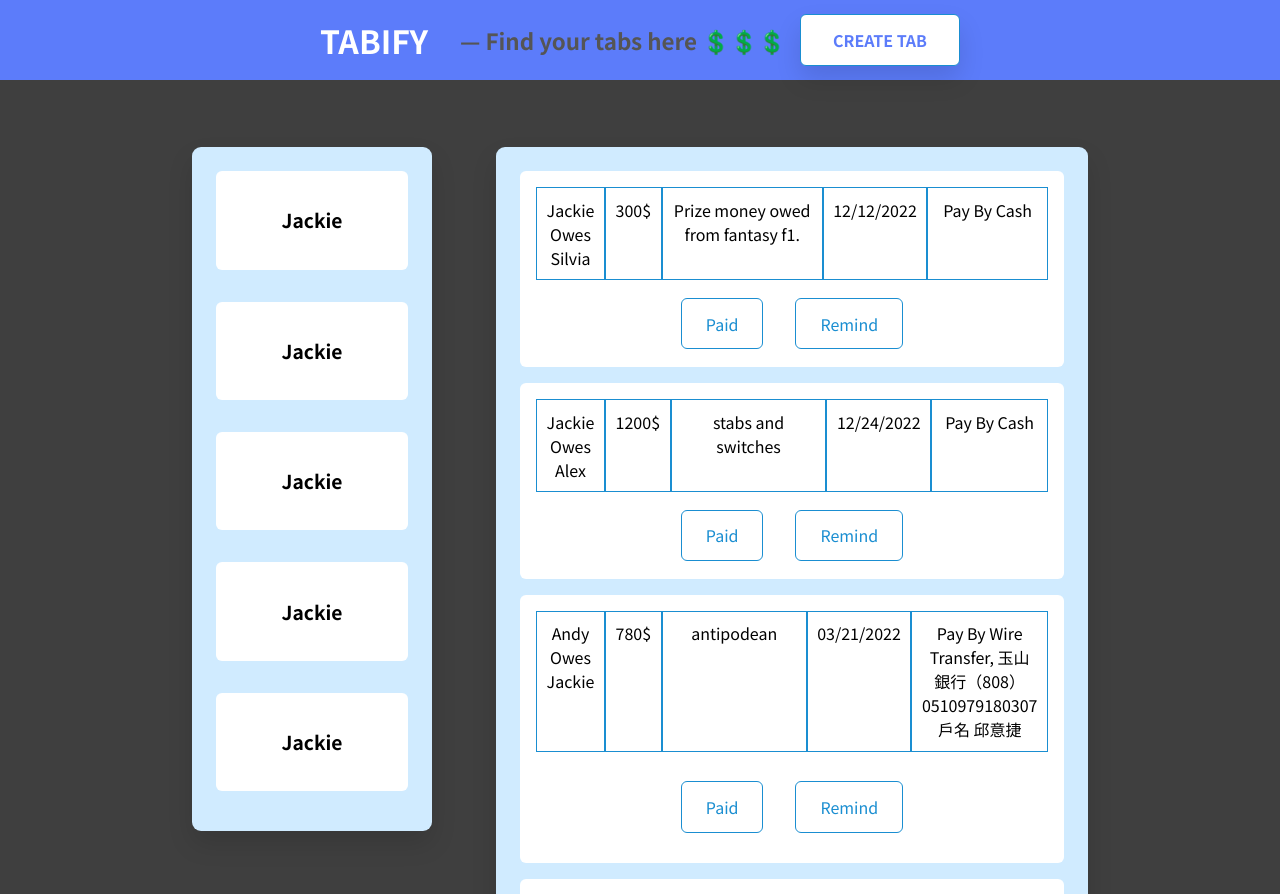
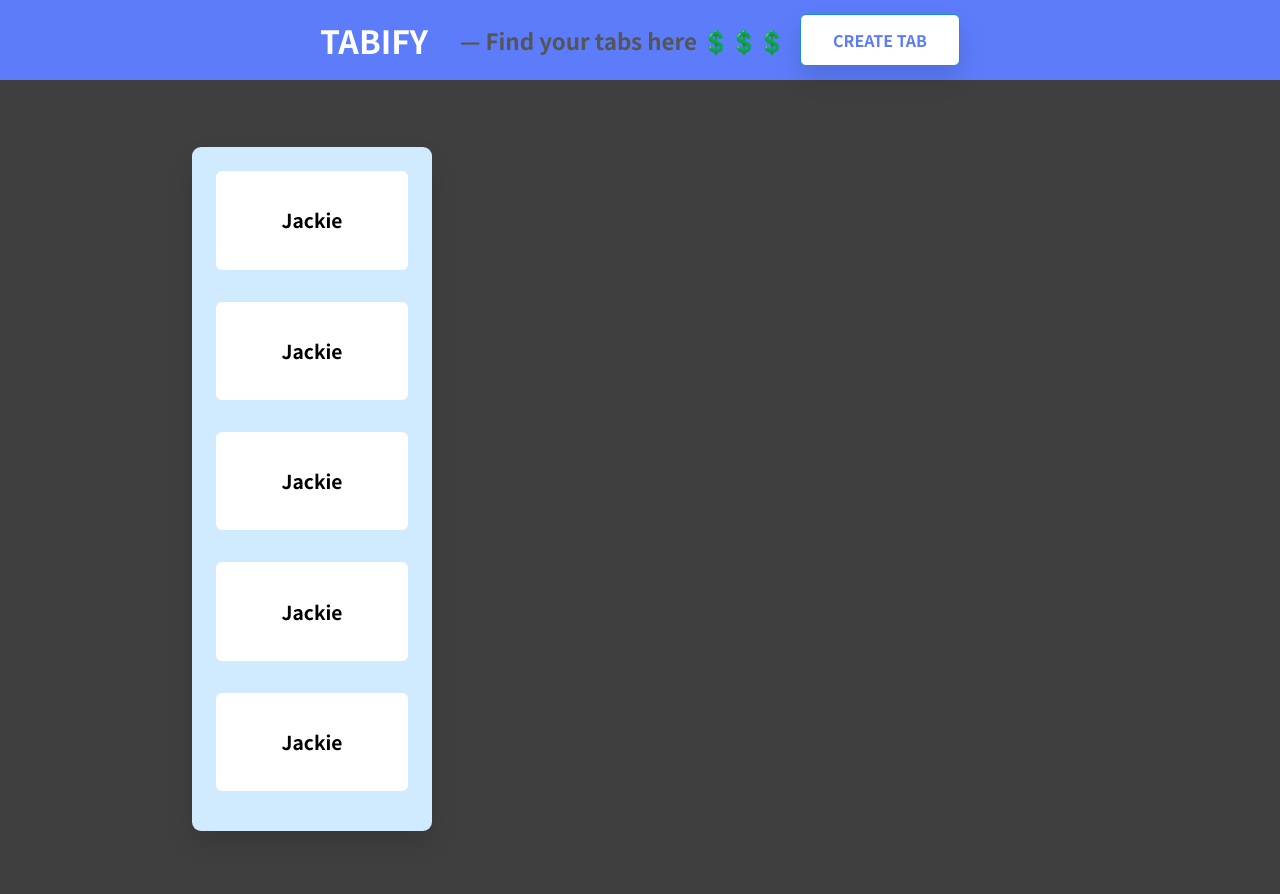
Before and after one commit to foojack87/tab-manager, a React (Create React App) app: page / in a window 1280 px wide. Shown: the top 894 px of the page. Built offline with nearby package versions, Linux system fonts and the light colour scheme.

Commit message:
dynamically render tab list from tab state, disabled closing submit from through clicking on backdrop

```diff
--- a/src/App.js
+++ b/src/App.js
@@ -9,6 +9,7 @@ import UsersContainer from "./components/Users/UsersContainer";
 
 function App() {
   const showTabForm = useSelector((state) => state.tab.isTabFormShown);
+  const tabItems = useSelector((state) => state.tabDetails.tab);
 
   return (
     <Fragment>
@@ -16,7 +17,7 @@ function App() {
       <Layout>
         <MainContainer>
           <UsersContainer />
-          <TabContainer />
+          {tabItems.length > 0 && <TabContainer />}
         </MainContainer>
       </Layout>
     </Fragment>
--- a/src/components/Tab/Tab.js
+++ b/src/components/Tab/Tab.js
@@ -1,8 +1,15 @@
 import classes from "./Tab.module.css";
 import TabCard from "./TabCard";
+import { useDispatch } from "react-redux";
+import { tabActions } from "../store/tabDetails";
 
 const Tab = (props) => {
-  const { user, payer, amount, description, date, paymethod } = props;
+  const { id, user, payer, amount, description, date, paymethod } = props;
+  const dispatch = useDispatch();
+
+  const removeTabHandler = () => {
+    dispatch(tabActions.deleteTab(id));
+  };
 
   return (
     <li>
@@ -17,7 +24,7 @@ const Tab = (props) => {
           <li>{paymethod}</li>
         </ul>
         <div className={classes.tabactions}>
-          <button>Paid</button>
+          <button onClick={removeTabHandler}>Paid</button>
           <button>Remind</button>
         </div>
       </TabCard>
--- a/src/components/Tab/TabForm.js
+++ b/src/components/Tab/TabForm.js
@@ -48,7 +48,7 @@ const TabForm = (props) => {
     // submit form data to firebase
     dispatch(
       tabActions.createNewTab({
-        id: props.id,
+        id: Math.random(),
         user: enteredUsername,
         payer: enteredPayer,
         amount: enteredAmount,
--- a/src/components/Tab/TabList.js
+++ b/src/components/Tab/TabList.js
@@ -1,49 +1,51 @@
 import Tab from "./Tab";
+import { useSelector } from "react-redux";
 import classes from "./TabList.module.css";
 
-const DUMMY_TABS = [
-  {
-    id: "p1",
-    user: "Jackie",
-    payer: "Silvia",
-    amount: "300",
-    description: "Prize money owed from fantasy f1.",
-    date: "12/12/2022",
-    paymethod: "Pay By Cash",
-  },
-  {
-    id: "p2",
-    user: "Jackie",
-    payer: "Alex",
-    amount: "1200",
-    description: "stabs and switches",
-    date: "12/24/2022",
-    paymethod: "Pay By Cash",
-  },
-  {
-    id: "p3",
-    user: "Andy",
-    payer: "Jackie",
-    amount: "780",
-    description: "antipodean",
-    date: "03/21/2022",
-    paymethod: "Pay By Wire Transfer, 玉山銀行（808）0510979180307 戶名 邱意捷",
-  },
-  {
-    id: "p4",
-    user: "Mike",
-    payer: "Jackie",
-    amount: "360",
-    description: "food and drinks",
-    date: "07/03/2022",
-    paymethod: "Pay By Cash",
-  },
-];
+// const DUMMY_TABS = [
+//   {
+//     id: "p1",
+//     user: "Jackie",
+//     payer: "Silvia",
+//     amount: "300",
+//     description: "Prize money owed from fantasy f1.",
+//     date: "12/12/2022",
+//     paymethod: "Pay By Cash",
+//   },
+//   {
+//     id: "p2",
+//     user: "Jackie",
+//     payer: "Alex",
+//     amount: "1200",
+//     description: "stabs and switches",
+//     date: "12/24/2022",
+//     paymethod: "Pay By Cash",
+//   },
+//   {
+//     id: "p3",
+//     user: "Andy",
+//     payer: "Jackie",
+//     amount: "780",
+//     description: "antipodean",
+//     date: "03/21/2022",
+//     paymethod: "Pay By Wire Transfer, 玉山銀行（808）0510979180307 戶名 邱意捷",
+//   },
+//   {
+//     id: "p4",
+//     user: "Mike",
+//     payer: "Jackie",
+//     amount: "360",
+//     description: "food and drinks",
+//     date: "07/03/2022",
+//     paymethod: "Pay By Cash",
+//   },
+// ];
 
 const TabList = (props) => {
+  const tabItems = useSelector((state) => state.tabDetails.tab);
   return (
     <ul className={classes.tablist}>
-      {DUMMY_TABS.map((tab) => (
+      {tabItems.map((tab) => (
         <Tab
           key={tab.id}
           id={tab.id}
--- a/src/components/UI/Modal.js
+++ b/src/components/UI/Modal.js
@@ -1,17 +1,17 @@
 import { Fragment } from "react";
 import ReactDOM from "react-dom";
 import classes from "./Modal.module.css";
-import { useDispatch } from "react-redux";
-import { myTabFormActions } from "../store/tab";
+// import { useDispatch } from "react-redux";
+// import { myTabFormActions } from "../store/tab";
 
 const Backdrop = (props) => {
-  const dispatch = useDispatch();
+  // const dispatch = useDispatch();
 
-  const hideTabFormHandler = (props) => {
-    dispatch(myTabFormActions.hideTabForm());
-  };
+  // const hideTabFormHandler = (props) => {
+  //   dispatch(myTabFormActions.hideTabForm());
+  // };
 
-  return <div className={classes.backdrop} onClick={hideTabFormHandler} />;
+  return <div className={classes.backdrop} />;
 };
 
 const ModalOverlay = (props) => {
--- a/src/components/store/tabDetails.js
+++ b/src/components/store/tabDetails.js
@@ -19,11 +19,11 @@ const tabDetailsSlice = createSlice({
         paymethod: newTab.paymethod,
       });
     },
-  },
-  deleteTab(state, action) {
-    const id = action.payload;
-    state.changed = true;
-    state.tab = state.tab.filter((tabs) => tabs.id !== id);
+    deleteTab(state, action) {
+      const id = action.payload;
+      state.tab = state.tab.filter((tabs) => tabs.id !== id);
+      state.changed = true;
+    },
   },
 });
 
```
